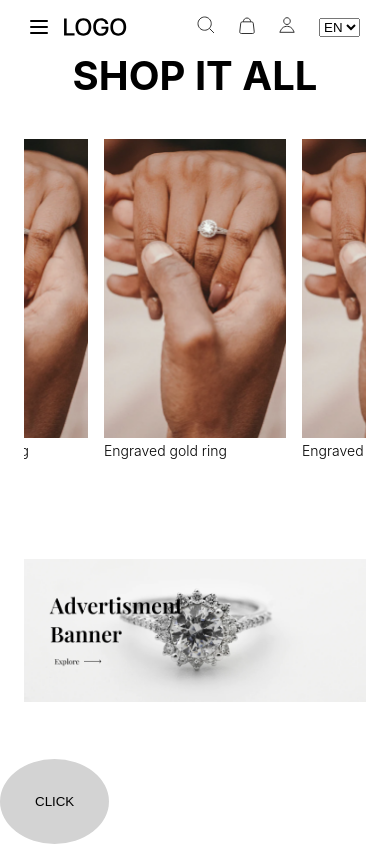
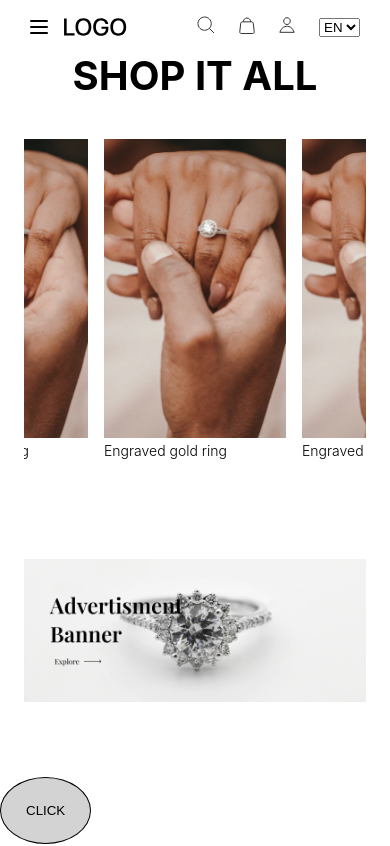
Before and after one commit to KIKVA03/Jewelery-collection, a React (Create React App) app: page /shop in a window 390 px wide. Shown: the top 846 px of the page. Built offline with nearby package versions, Linux system fonts and the light colour scheme.

Commit message:
feat fix responsive categorise

```diff
--- a/src/components/HomePageComponents/Footer.jsx
+++ b/src/components/HomePageComponents/Footer.jsx
@@ -46,7 +46,7 @@ const Component = styled.footer`
     background: #faf7f3;
     display: flex;
     justify-content: space-between;
-    z-index: 15;
+    z-index: 9;
 
     .supportAndAboutWrapper {
         display: flex;
--- a/src/components/MobileNavigation.jsx
+++ b/src/components/MobileNavigation.jsx
@@ -28,6 +28,7 @@ const Container = styled.div`
     flex-direction: column;
     gap: 13px;
     animation: leftToRight 1s;
+    z-index: 20;
     div {
         display: flex;
         flex-direction: column;
--- /dev/null
+++ b/src/components/ShopPageComponents/responsiveCategorise.jsx
@@ -0,0 +1,128 @@
+import { useState } from "react";
+import styled from "styled-components";
+import { Xicon } from "../icons";
+
+const ResponsiveCategorise = () => {
+    const [showCategorise, setShowCategorise] = useState(false);
+    const [className, setClassName] = useState("Hidden");
+    const [buttonsClass, setButtonClass] = useState("buttonShown");
+    const modifyClass = () => {
+        if (showCategorise === false) {
+            setShowCategorise(true);
+            setClassName("Shown");
+            setButtonClass("buttonHidden");
+        } else {
+            setShowCategorise(false);
+            setClassName("Hidden");
+        }
+    };
+    const XbuttonFunction = () => {
+        setButtonClass("buttonShown");
+        setClassName("Hidden");
+    };
+    return (
+        <Component>
+            <div className={className}>
+                <ul>
+                    <li>New Arrival</li>
+                    <li>Best Sellers</li>
+                    <li>Shop All</li>
+                    <li>Earrings</li>
+                    <li>Single Earrings</li>
+                    <li>Rings</li>
+                    <li>Necklaces</li>
+                    <li>Necklaces</li>
+                    <li>Braclets + Ankles</li>
+                    <li>Charms + Pendants</li>
+                    <li>Wedding</li>
+                    <li>Men's</li>
+                    <li>Lifestyle</li>
+                    <li>Jewelry Care Kit</li>
+                </ul>
+
+                <button className="XButton" onClick={XbuttonFunction}>
+                    <Xicon />
+                </button>
+            </div>
+
+            <button className={buttonsClass} onClick={modifyClass}>
+                CLICK
+            </button>
+        </Component>
+    );
+};
+
+export default ResponsiveCategorise;
+
+const Component = styled.div`
+    .Hidden {
+        display: none;
+
+        animation: FromTopToDown 1s;
+    }
+    .Shown {
+        padding: 10px 30px;
+        width: 100%;
+        height: 100%;
+        background-color: white;
+        border: 1px solid black;
+        border-radius: 20px;
+        position: fixed;
+        top: 54px;
+        display: flex;
+        justify-content: space-between;
+        z-index: 20;
+        animation: downToUp 1s;
+        ul {
+            li {
+                font-weight: 400;
+                font-size: 14px;
+                line-height: 22px;
+                list-style: none;
+                cursor: pointer;
+            }
+        }
+        .XButton {
+            height: max-content;
+            background-color: transparent;
+            border: 0;
+            cursor: pointer;
+        }
+    }
+
+    .buttonShown {
+        padding: 25px;
+        bottom: 0;
+        background-color: lightgrey;
+        border: solid black 0.5px;
+        border-radius: 50%;
+        display: none;
+        position: fixed;
+        z-index: 10;
+        cursor: pointer;
+    }
+
+    @media (max-width: 1030px) {
+        .buttonShown {
+            display: flex;
+        }
+    }
+    @keyframes downToUp {
+        from {
+            transform: translatey(100%);
+        }
+        to {
+            transform: translatey(0);
+        }
+    }
+    @keyframes FromTopToDown {
+        from {
+            transform: translatey(0);
+            display: none;
+        }
+        to {
+            transform: translatey(100%);
+            display: none;
+        }
+    }
+`;
--- a/src/pages/ShopPage.jsx
+++ b/src/pages/ShopPage.jsx
@@ -1,4 +1,3 @@
-import { useState } from "react";
 import Navigation from "../components/HomePageComponents/Navigation";
 import ShopCategorise from "../components/ShopPageComponents/ShopCategorise";
 import styled from "styled-components";
@@ -7,19 +6,9 @@ import Footer from "../components/HomePageComponents/Footer";
 import { CarIcon, ReturnIcon, ShieldIcon, CardIcon } from "../components/icons/index";
 import MoreWaysToBrows from "../components/ShopPageComponents/MoreWaysToBrows";
 import Filter from "../components/ShopPageComponents/Filter";
+import ResponsiveCategorise from "../components/ShopPageComponents/responsiveCategorise";
 
 const ShopPage = () => {
-    const [showCategorise, setShowCategorise] = useState(false);
-    const [className, setClassName] = useState("Hidden");
-    const modifyClass = () => {
-        if (showCategorise === false) {
-            setShowCategorise(true);
-            setClassName("Shown");
-        } else {
-            setShowCategorise(false);
-            setClassName("Hidden");
-        }
-    };
     return (
         <Component>
             <Navigation />
@@ -63,28 +52,7 @@ const ShopPage = () => {
             <MoreWaysToBrows />
 
             <Footer />
-            <div className={className}>
-                <ul>
-                    <li>New Arrival</li>
-                    <li>Best Sellers</li>
-                    <li>Shop All</li>
-                    <li>Earrings</li>
-                    <li>Single Earrings</li>
-                    <li>Rings</li>
-                    <li>Necklaces</li>
-                    <li>Necklaces</li>
-                    <li>Braclets + Ankles</li>
-                    <li>Charms + Pendants</li>
-                    <li>Wedding</li>
-                    <li>Men's</li>
-                    <li>Lifestyle</li>
-                    <li>Jewelry Care Kit</li>
-                </ul>
-            </div>
-
-            <button className="categoriseButton" onClick={modifyClass}>
-                CLICK
-            </button>
+            <ResponsiveCategorise />
         </Component>
     );
 };
@@ -144,40 +112,6 @@ const Component = styled.div`
             color: gray;
         }
     }
-    .categoriseButton {
-        padding: 35px;
-        bottom: 0;
-        background-color: lightgrey;
-        border: 0;
-        border-radius: 50%;
-        display: none;
-        position: fixed;
-        z-index: 20;
-        cursor: pointer;
-    }
-
-    .Hidden {
-        display: none;
-        animation: rightToLeft 1s;
-    }
-    .Shown {
-        width: 100%;
-        background-color: red;
-        top: 54px;
-        position: fixed;
-        display: flex;
-        z-index: 20;
-        animation: leftToRight 1s;
-        ul {
-            li {
-                font-weight: 400;
-                font-size: 14px;
-                line-height: 22px;
-                list-style: none;
-                cursor: pointer;
-            }
-        }
-    }
 
     @media (max-width: 1030px) {
         .motherDiv {
@@ -192,9 +126,6 @@ const Component = styled.div`
                 justify-content: center;
             }
         }
-        .categoriseButton {
-            display: flex;
-        }
     }
     @media (max-width: 650px) {
         .greenSection {
@@ -206,20 +137,4 @@ const Component = styled.div`
             align-items: center;
         }
     }
-    @keyframes leftToRight {
-        from {
-            transform: translateX(-100%);
-        }
-        to {
-            transform: translateX(0);
-        }
-    }
-    @keyframes rightToLeft {
-        from {
-            transform: translateX(0);
-        }
-        to {
-            transform: translateX(-100%);
-        }
-    }
 `;
```
